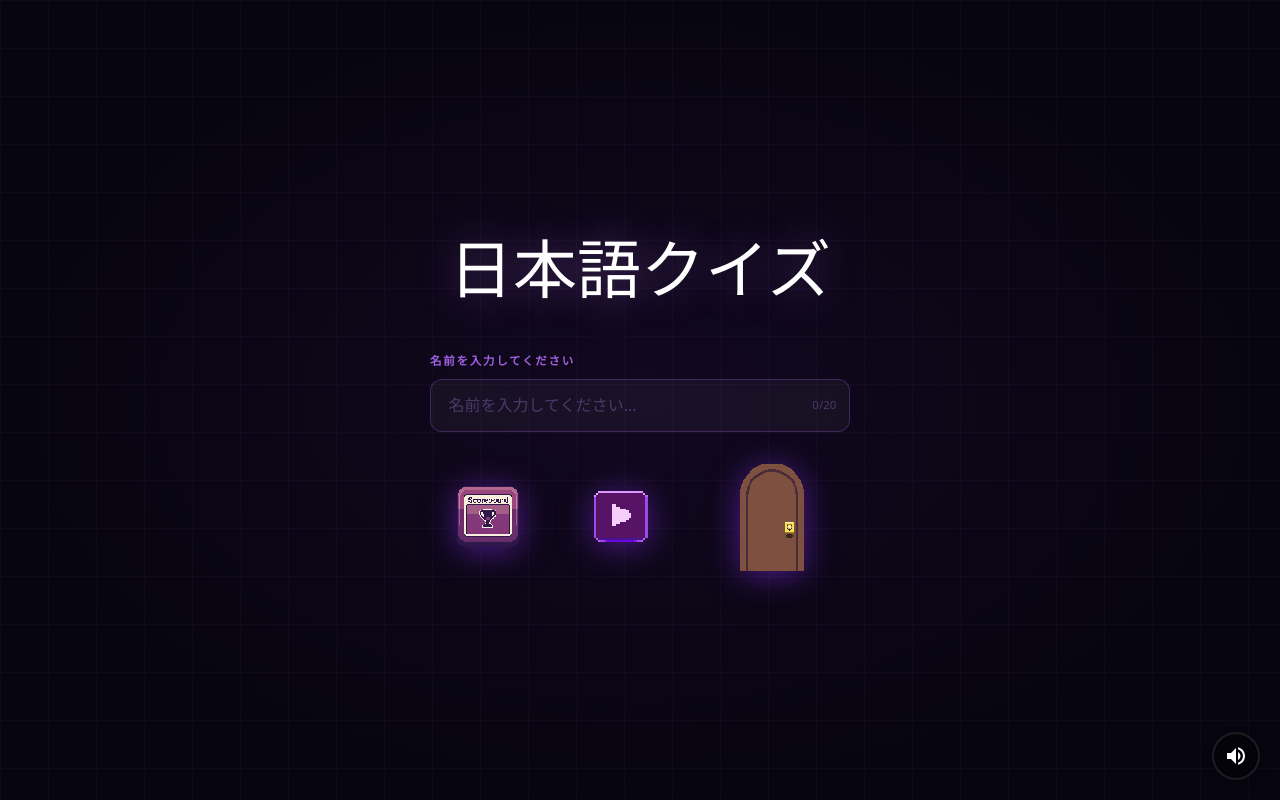
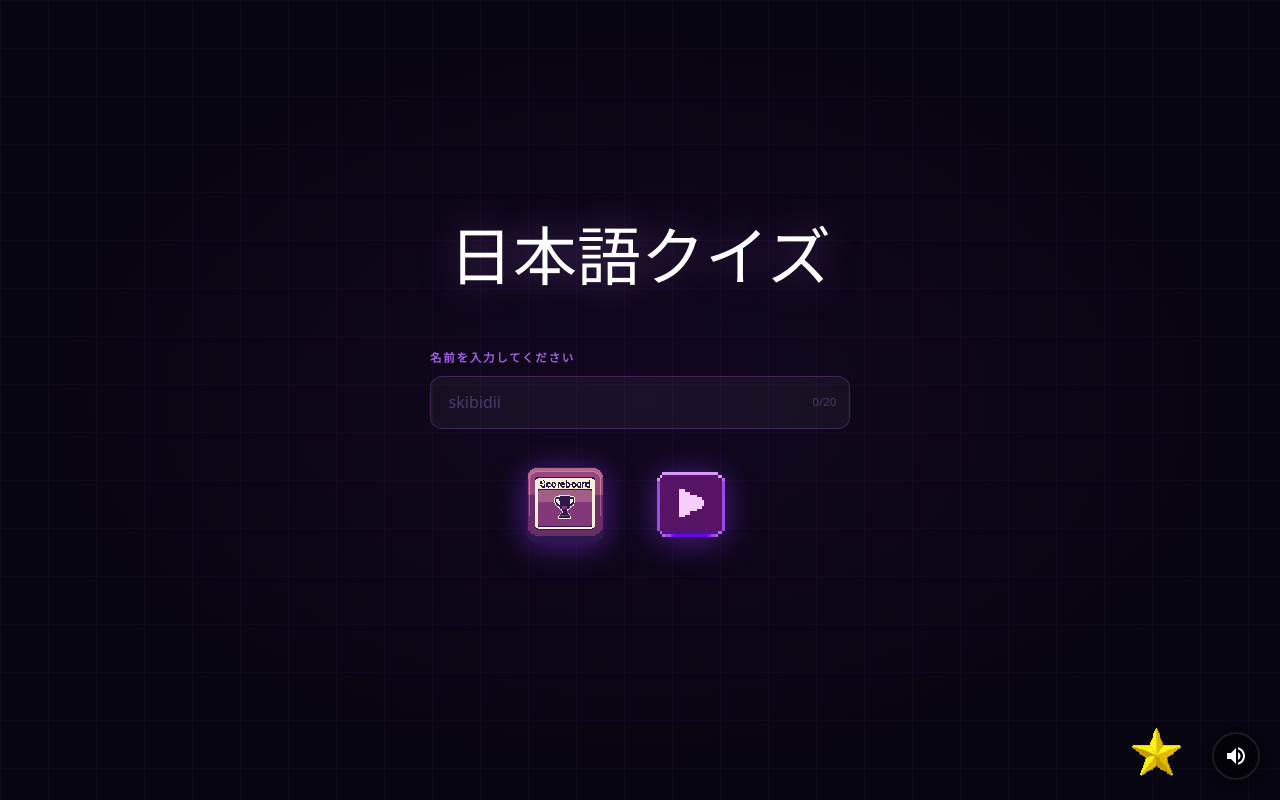
Before and after one commit to pich-reamrachna/quiz-game, a SvelteKit app in the folder quiz-game/: page / in a window 1280 px wide. Built offline with nearby package versions, Linux system fonts and the light colour scheme; a web font is replaced by a local one.

Commit message:
Fix[#55]: credit button position, adjust starting page design

```diff
--- a/quiz-game/src/routes/+layout.svelte
+++ b/quiz-game/src/routes/+layout.svelte
@@ -5,6 +5,6 @@
 	let { children } = $props();
 </script>
 
-<svelte:head><link rel="icon" href="" /></svelte:head>
+<svelte:head><link rel="icon"/></svelte:head>
 {@render children()}
 <MuteButton />
--- a/quiz-game/src/routes/+page.svelte
+++ b/quiz-game/src/routes/+page.svelte
@@ -65,7 +65,7 @@
 					type="text"
 					bind:value={name}
 					onkeydown={handleKeydown}
-					placeholder="名前を入力してください..."
+					placeholder="skibidii"
 					maxlength={20}
 					autocomplete="off"
 				/>
@@ -84,8 +84,12 @@
 				<img src="/play-button.png" alt="Play" />
 			</button>
 			<!-- Temporary Button -->
-			<button class="pixel-btn" onclick={handleCredit}>
-				<img src="/backdoor.png" alt="Credit" />
+
+		</div>
+
+		<div class="btm-btn-group">
+			<button class="credit-btn" onclick={handleCredit}>
+				<img src="/star.png" alt="Credit" />
 			</button>
 		</div>
 	</main>
--- a/quiz-game/src/routes/play/+page.svelte
+++ b/quiz-game/src/routes/play/+page.svelte
@@ -8,7 +8,7 @@
 	import type { Question } from '$lib/types';
 	import { audioManager } from '$lib/audioManager.svelte';
 
-	const TOTAL_TIME = 5;
+	const TOTAL_TIME = 30;
 	const engine = createGameEngine(QUESTIONS);
 
 	let name = $derived($page.url.searchParams.get('name') ?? '');
--- a/quiz-game/src/routes/startPage.css
+++ b/quiz-game/src/routes/startPage.css
@@ -40,7 +40,14 @@
 	font-size: 4rem;
 	color: #fff;
 	margin: 0 0 2rem;
-	text-shadow: 0 0 40px rgba(200, 127, 255, 0.4);}
+	text-shadow: 0 0 40px rgba(200, 127, 255, 0.4);
+	animation: floatTitle 3s ease-in-out infinite;
+}
+
+@keyframes floatTitle {
+	0%, 100% { transform: translateY(0); }
+	50% { transform: translateY(-10px); }
+}
 
 .tagline {
 	color: #7a6a9a;
@@ -50,7 +57,7 @@
 .input-group {
 	width: 100%;
 	text-align: left;
-		margin-bottom: 1.5rem;}
+}
 
 label {
 	display: flex;
@@ -61,7 +68,8 @@ label {
 	text-transform: uppercase;
 	color: #a060e0;
 	margin-bottom: 0.6rem;
-		font-weight: 700;}
+	font-weight: 700;
+}
 
 .input-wrap { position: relative; }
 
@@ -76,7 +84,8 @@ input {
 	font-family: inherit;
 	outline: none;
 	transition: border-color 0.2s, box-shadow 0.2s, background 0.2s;
-		box-sizing: border-box;}
+	box-sizing: border-box;
+}
 
 input::placeholder { color: #4a3a6a; }
 
@@ -104,11 +113,19 @@ input:focus {
 .btn-group {
 	display: flex;
 	flex-direction: row;
-	gap: 2rem;
+	gap: 0rem;
 	justify-content: center;
-	align-items: center;}
+	align-items: center;
+}
 
-.pixel-btn {
+.btm-btn-group {
+	position: fixed;
+	right: 6rem;
+	bottom: 1.2rem;
+	z-index: 10;
+}
+
+.credit-btn {
 	display: flex;
 	flex-direction: column;
 	align-items: center;
@@ -116,21 +133,50 @@ input:focus {
 	background: none;
 	border: none;
 	cursor: pointer;
-	transition: transform 0.15s;}
+	transition: transform 0.15s;
+}
+
+.credit-btn:hover {
+	transform: translateY(-4px) scale(1.05);
+	filter: drop-shadow(0 4px 16px rgba(245, 221, 39, 0.5));
+ }
+.credit-btn:active { transform: scale(0.95); }
+
+.credit-btn img {
+	width: 3.5rem;
+	height: 3.5rem;
+	object-fit: contain;
+	image-rendering: pixelated;
+
+}
+
+.pixel-btn {
+	display: flex;
+	flex-direction: column;
+	align-items: center;
+	gap: 0.1rem;
+	background: transparent;
+	border: 0;
+	cursor: pointer;
+	transition: transform 0.15s;
+	user-select: none;
+}
 
 .pixel-btn:hover { transform: translateY(-4px) scale(1.05); }
 .pixel-btn:active { transform: scale(0.95); }
 
 .pixel-btn img {
-	width: 120px;
-	height: 120px;
+	width: 150px;
+	height: 150px;
 	object-fit: contain;
 	image-rendering: pixelated;
-	filter: drop-shadow(0 4px 16px rgba(139, 47, 248, 0.5));}
+	filter: drop-shadow(0 4px 16px rgba(139, 47, 248, 0.5));
+}
 
 .pixel-btn:first-child img {
-    width: 80px;
-    height: 80px;}
+    width: 	100px;
+    height: 100px;
+}
 
 .pixel-btn span {
 	font-family: 'Zen Dots', cursive;
```
Also changed, not shown: quiz-game/static/star.png (added). Lines whose indentation alone changed are shown as unchanged.
